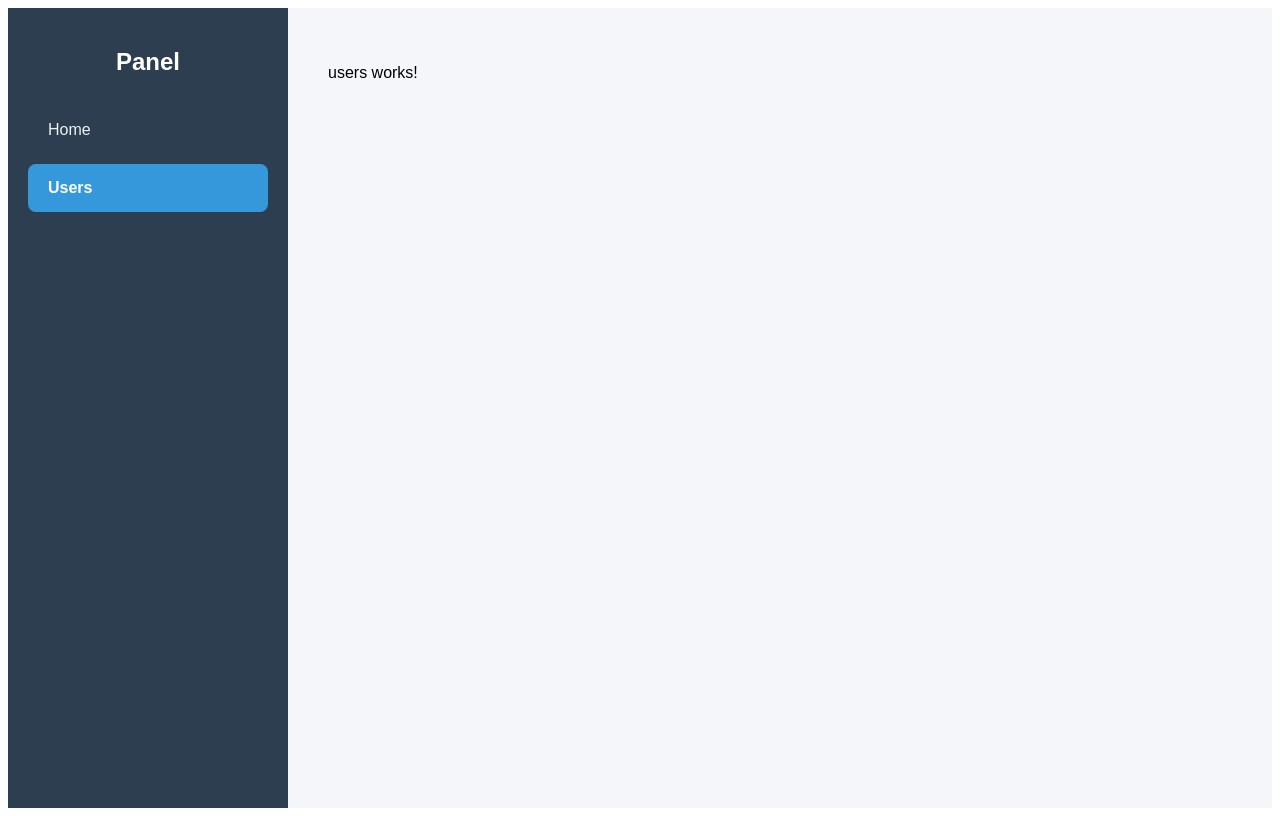
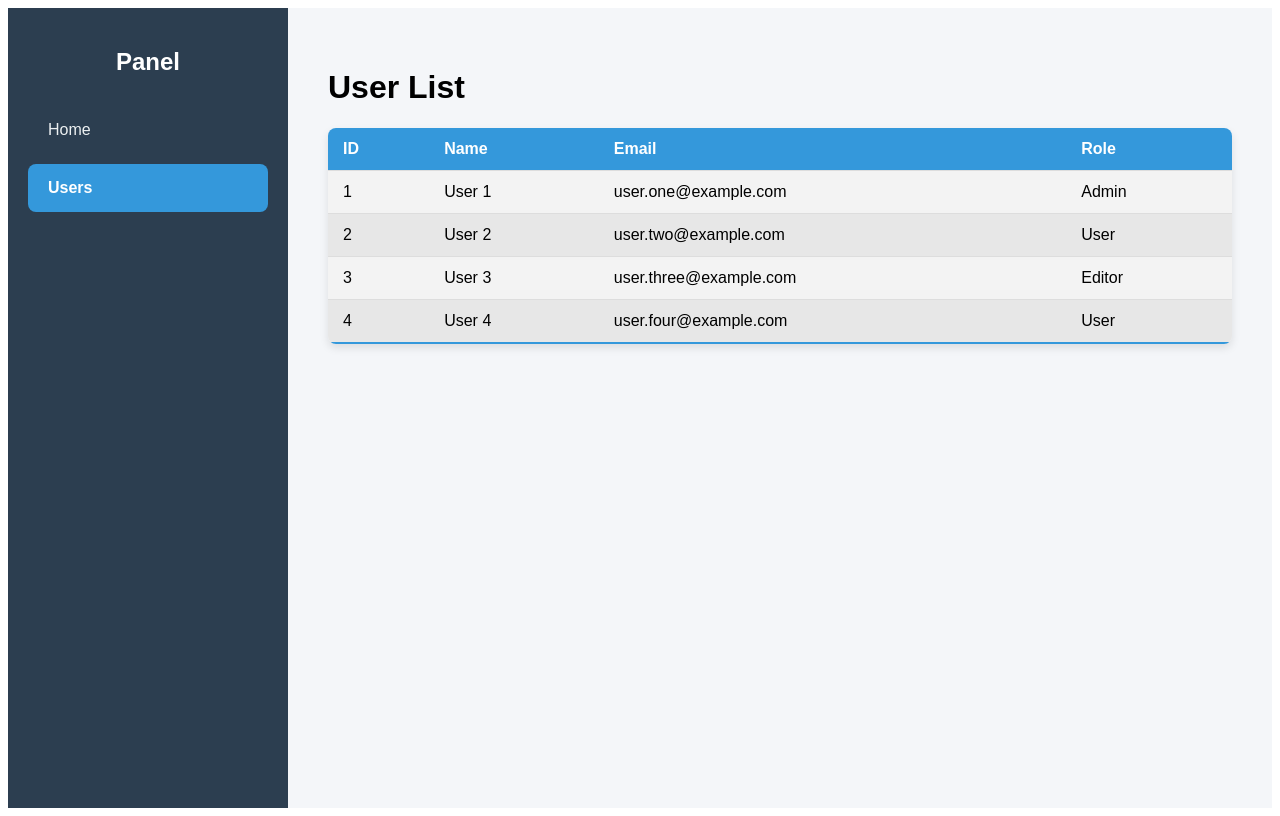
Before and after one commit to gmzjohn/finantial-solution-ui, an Angular app: page /dashboard in a window 1280 px wide. Both pictures are taken after a click on the item "Users". Built offline with nearby package versions, Linux system fonts and the light colour scheme.

Commit message:
feat: implement dynamic table component with user data display

```diff
--- /dev/null
+++ b/src/app/components/table/table.css
@@ -0,0 +1,44 @@
+.table-container {
+  width: 100%;
+  overflow-x: auto;
+  border-radius: 8px;
+  box-shadow: 0 4px 8px rgba(0, 0, 0, 0.1);
+  margin: 20px 0;
+}
+
+.dynamic-table {
+  width: 100%;
+  border-collapse: collapse;
+  font-family: sans-serif;
+  text-align: left;
+}
+
+.dynamic-table th,
+.dynamic-table td {
+  padding: 12px 15px;
+  border-bottom: 1px solid #dddddd;
+}
+
+.dynamic-table thead tr {
+  background-color: #3498db;
+  color: #ffffff;
+  text-align: left;
+  font-weight: bold;
+}
+
+.dynamic-table tbody tr {
+  background-color: #f3f3f3;
+}
+
+.dynamic-table tbody tr:nth-of-type(even) {
+  background-color: #e7e7e7;
+}
+
+.dynamic-table tbody tr:hover {
+  background-color: #d1d1d1;
+  cursor: pointer;
+}
+
+.dynamic-table tbody tr:last-of-type {
+  border-bottom: 2px solid #3498db;
+}
--- /dev/null
+++ b/src/app/components/table/table.html
@@ -0,0 +1,27 @@
+<div class="table-container">
+  <table class="dynamic-table">
+    <thead>
+      <tr>
+        @for (column of columns; track column.accessor) {
+        <th>{{ column.header }}</th>
+        }
+      </tr>
+    </thead>
+
+    <tbody>
+      @for (row of data; track row[trackByKey]) {
+      <tr>
+        @for (column of columns; track column.accessor) {
+        <td>
+          {{ row[column.accessor] }}
+        </td>
+        }
+      </tr>
+      } @empty {
+      <tr>
+        <td [attr.colspan]="columns.length">No hay datos disponibles.</td>
+      </tr>
+      }
+    </tbody>
+  </table>
+</div>
--- /dev/null
+++ b/src/app/components/table/table.ts
@@ -0,0 +1,15 @@
+import { Component, Input } from '@angular/core';
+import { Column } from './types';
+
+@Component({
+  selector: 'app-dynamic-table',
+  standalone: true,
+  imports: [],
+  templateUrl: './table.html',
+  styleUrls: ['./table.css'],
+})
+export class Table<T extends object> {
+  @Input() columns: Column<T>[] = [];
+  @Input() data: T[] = [];
+  @Input({ required: true }) trackByKey!: keyof T;
+}
--- /dev/null
+++ b/src/app/components/table/types.ts
@@ -0,0 +1,9 @@
+export interface Column<T> {
+  header: string;
+  accessor: keyof T;
+}
+
+export interface TableProps<T> {
+  columns: Column<T>[];
+  data: T[];
+}
--- a/src/app/view/users/users.html
+++ b/src/app/view/users/users.html
@@ -1 +1,2 @@
-<p>users works!</p>
+<h1>{{ title }}</h1>
+<app-dynamic-table [trackByKey]="'id'" [columns]="userColumns" [data]="userData"></app-dynamic-table>
--- a/src/app/view/users/users.ts
+++ b/src/app/view/users/users.ts
@@ -1,11 +1,36 @@
 import { Component } from '@angular/core';
+import { CommonModule } from '@angular/common';
+import { Table } from '../../components/table/table';
+import { Column } from '../../components/table/types';
+
+interface User {
+  id: number;
+  name: string;
+  email: string;
+  role: string;
+}
 
 @Component({
   selector: 'app-users',
-  imports: [],
+  standalone: true,
+  imports: [CommonModule, Table],
   templateUrl: './users.html',
   styleUrl: './users.css',
 })
 export class Users {
+  title = 'User List';
 
+  userColumns: Column<User>[] = [
+    { header: 'ID', accessor: 'id' },
+    { header: 'Name', accessor: 'name' },
+    { header: 'Email', accessor: 'email' },
+    { header: 'Role', accessor: 'role' },
+  ];
+
+  userData: User[] = [
+    { id: 1, name: 'User 1', email: 'user.one@example.com', role: 'Admin' },
+    { id: 2, name: 'User 2', email: 'user.two@example.com', role: 'User' },
+    { id: 3, name: 'User 3', email: 'user.three@example.com', role: 'Editor' },
+    { id: 4, name: 'User 4', email: 'user.four@example.com', role: 'User' },
+  ];
 }
```
Also changed, not shown: 1 other file (tests, documents, lock files or other folders).
